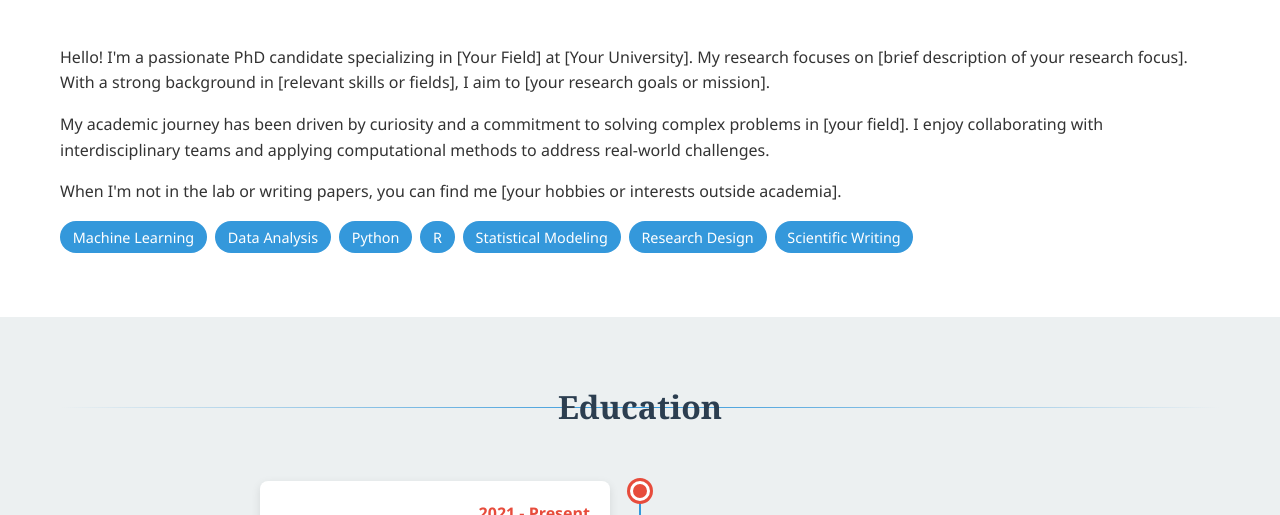
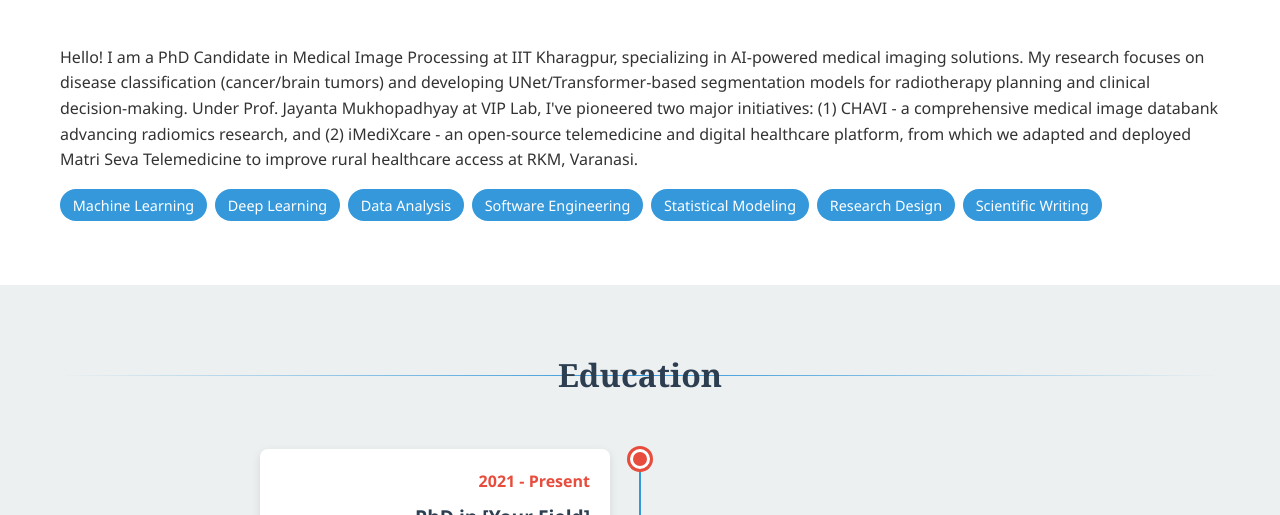
Before and after one commit to surajitiitkgp/surajitiitkgp.github.io, a plain HTML site: page index.html in a window 1280 px wide. Shown: the part 585-1100 px from the top of the page. Drawn offline with Linux system fonts and the light colour scheme.

Commit message:
Update index.html

```diff
--- a/index.html
+++ b/index.html
@@ -635,14 +635,16 @@
             </div>
             <div class="about-content">
                 <div class="about-text">
-                    <p>Hello! I'm a passionate PhD candidate specializing in [Your Field] at [Your University]. My research focuses on [brief description of your research focus]. With a strong background in [relevant skills or fields], I aim to [your research goals or mission].</p>
-                    <p>My academic journey has been driven by curiosity and a commitment to solving complex problems in [your field]. I enjoy collaborating with interdisciplinary teams and applying computational methods to address real-world challenges.</p>
-                    <p>When I'm not in the lab or writing papers, you can find me [your hobbies or interests outside academia].</p>
+                    <p>Hello! I am a PhD Candidate in Medical Image Processing at IIT Kharagpur, specializing in AI-powered medical imaging solutions.
+                        My research focuses on disease classification (cancer/brain tumors) and developing UNet/Transformer-based segmentation models for radiotherapy planning and clinical decision-making.
+                    Under Prof. Jayanta Mukhopadhyay at VIP Lab, I've pioneered two major initiatives: (1) CHAVI - a comprehensive medical image databank advancing radiomics research, and
+                        (2) iMediXcare - an open-source telemedicine and digital healthcare platform, from which we adapted and deployed Matri Seva Telemedicine to improve rural healthcare access at RKM, Varanasi.
+                    </p>
                     <div class="skills">
                         <span class="skill">Machine Learning</span>
+                        <span class="skill">Deep Learning</span>
                         <span class="skill">Data Analysis</span>
-                        <span class="skill">Python</span>
-                        <span class="skill">R</span>
+                        <span class="skill">Software Engineering</span>
                         <span class="skill">Statistical Modeling</span>
                         <span class="skill">Research Design</span>
                         <span class="skill">Scientific Writing</span>
```
